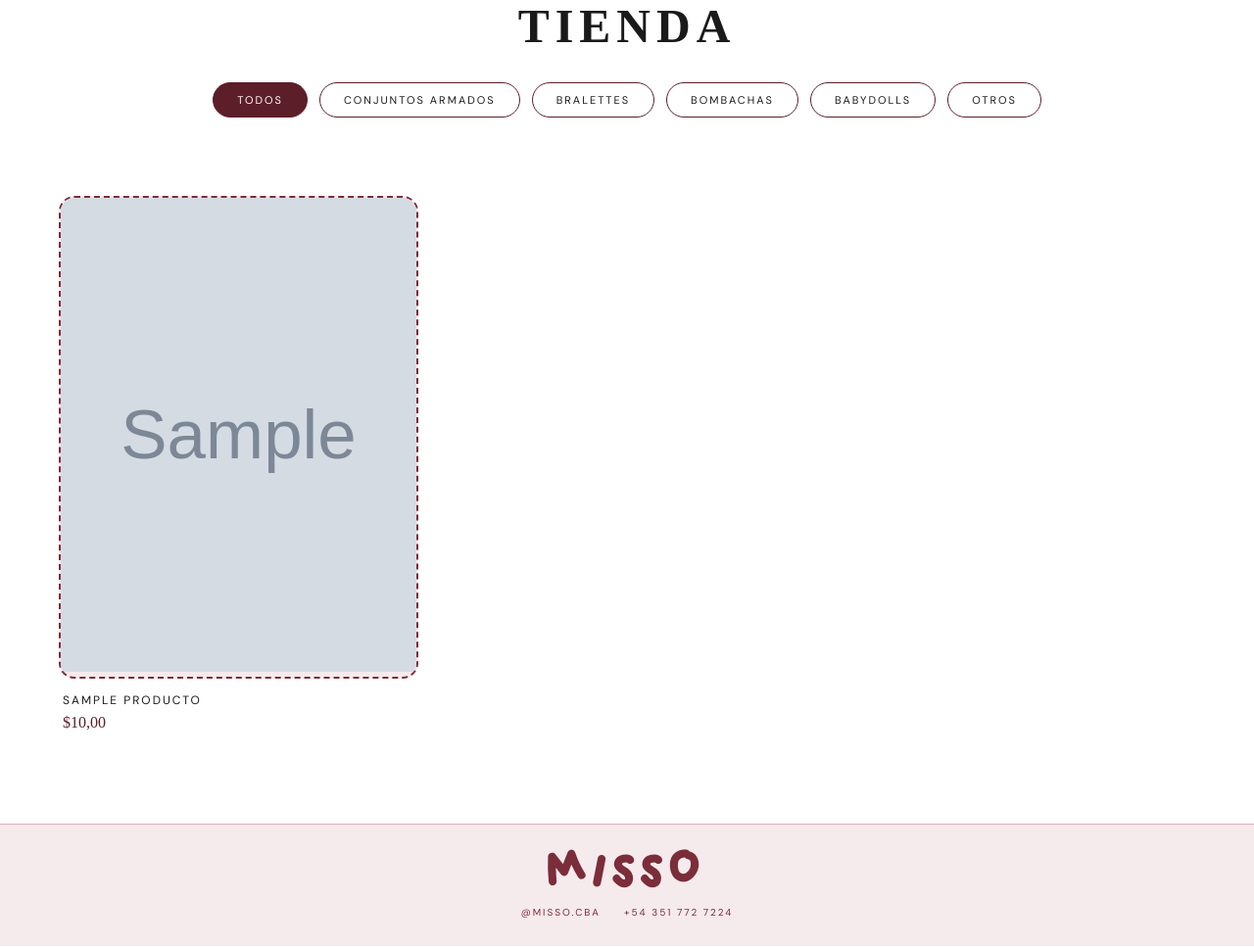
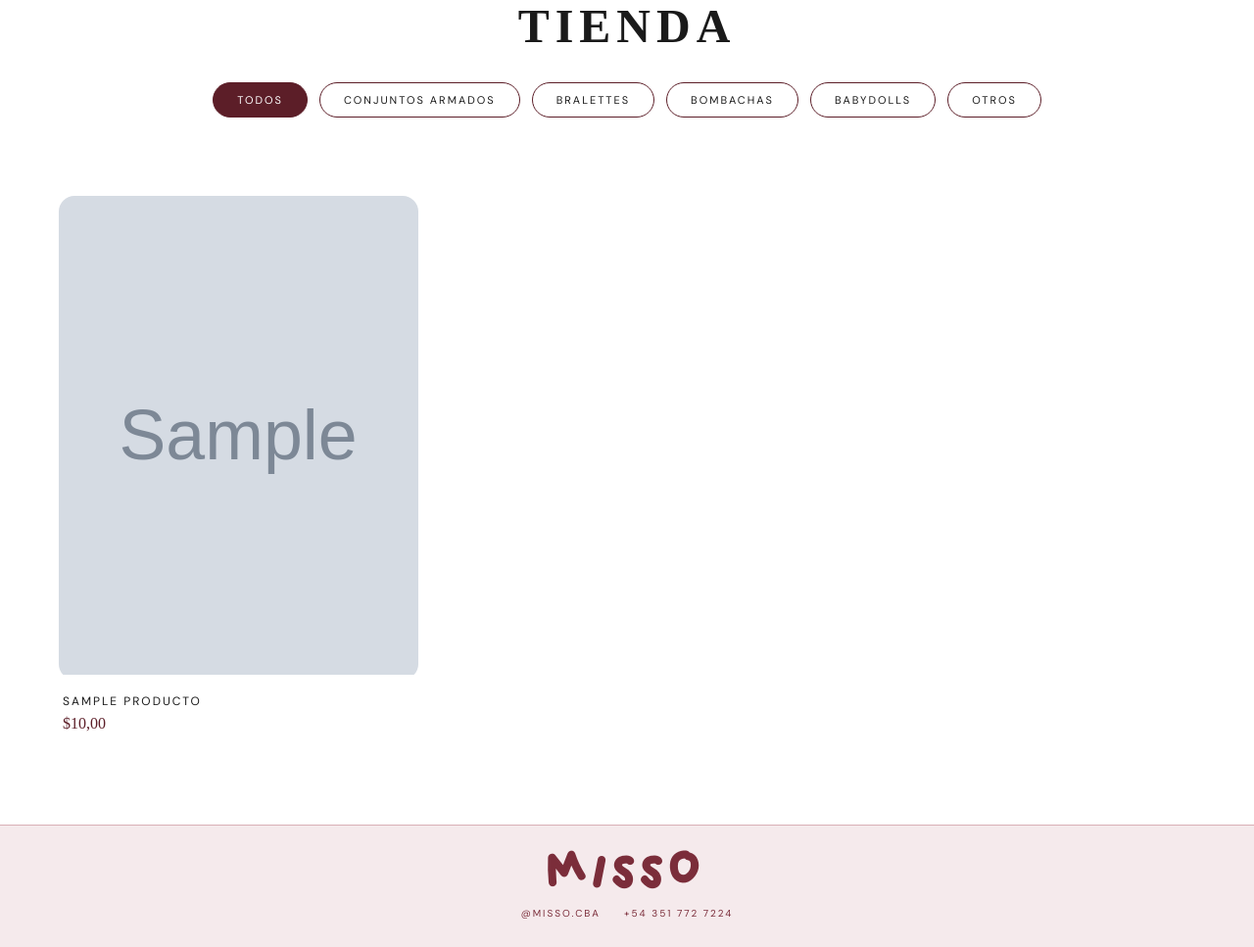
Before and after one commit to abrilbugna/misso-ecommerce, a Django app: page /tienda/ in a window 1280 px wide. Shown: the part 155-1122 px from the top of the page at 98% size. Run offline with Django 5.2, Linux system fonts and the light colour scheme; tables that the repository leaves empty hold one stand-in row (values such as "Sample post"); grey boxes marked "Sample" are stand-in pictures.

Commit message:
fix: clean product image style

```diff
--- a/tienda/templates/tienda/catalogo.html
+++ b/tienda/templates/tienda/catalogo.html
@@ -29,7 +29,7 @@
     /* GRID */
     .grid { display: grid; grid-template-columns: repeat(3, 1fr); gap: 30px; padding: 0 60px 80px; }
     .producto a { text-decoration: none; color: inherit; }
-    .producto-img { overflow: hidden; background: var(--rosa-light); border-radius: 16px; border: 2px dashed var(--rosa); }
+    .producto-img { overflow: hidden; border-radius: 16px; }
     .producto-img img { width: 100%; aspect-ratio: 3/4; object-fit: cover; transition: transform 0.4s ease; }
     .producto:hover .producto-img img { transform: scale(1.04); }
     .producto-info { padding: 14px 4px; }
```
